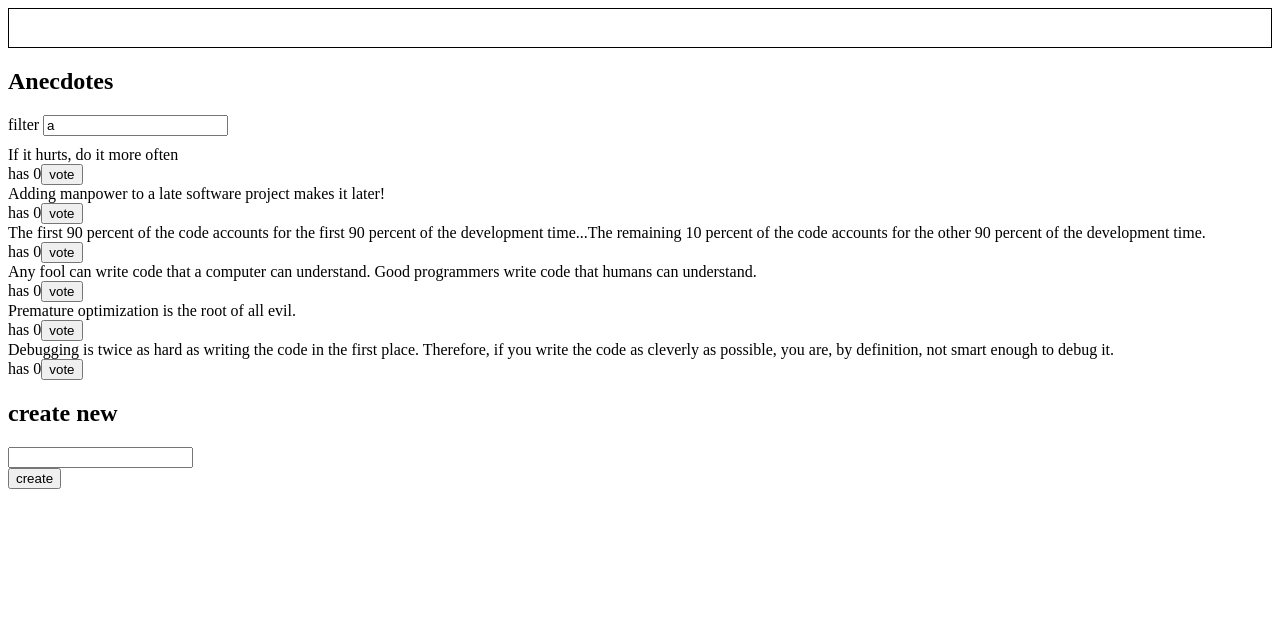
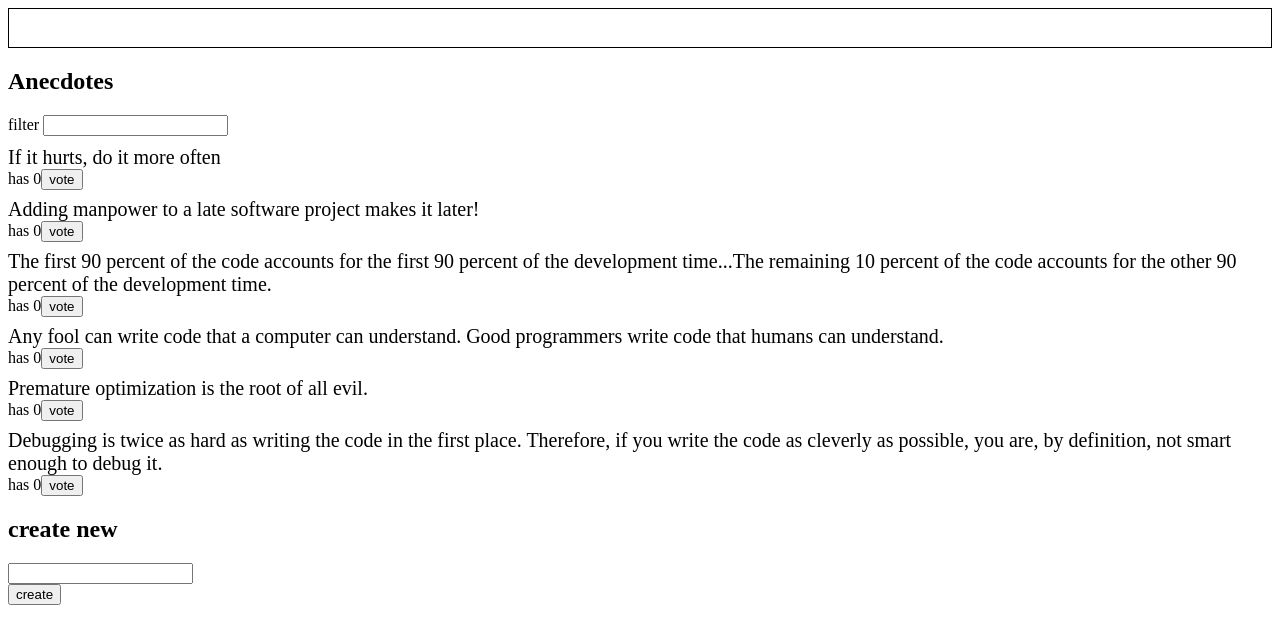
Before and after one commit to MDBoticano/fso-part6, a React (Create React App) app in the folder redux-anecdotes/: page / in a window 1280 px wide. Shown: the top 644 px of the page. Built offline with nearby package versions, Linux system fonts and the light colour scheme.

Commit message:
6.10*: Anecdotes filter functionality implemented

```diff
--- a/redux-anecdotes/src/components/AnecdotesList.js
+++ b/redux-anecdotes/src/components/AnecdotesList.js
@@ -4,8 +4,8 @@ import { createNotification, removeNotification } from '../reducers/notification
 
 const Anecdote = ({ content, votes, voteHandler, id }) => {
   return (
-    <div key={id}>
-      <div>
+    <div key={id} style={{ marginBottom: '.5rem' }}>
+      <div style={{ fontSize: '1.25rem' }}>
         {content}
       </div>
       <div>
@@ -19,7 +19,13 @@ const Anecdote = ({ content, votes, voteHandler, id }) => {
 }
 
 const AnecdotesList = ({ store }) => {
-  const anecdotes = store.getState().anecdotes
+  /* Filters Anecdotes based on filter state value */
+  const filterAnecdotes = (anecdotes, filterTerm) => {
+    const anecdotesCopy = [...anecdotes]
+    return anecdotesCopy.filter(anecdote => {
+      return anecdote.content.includes(filterTerm)}
+    )
+  }
 
   /* Sort anecdotes based on likes (descending) */
   const sortAnecdotes = (anecdotes) => {
@@ -27,7 +33,11 @@ const AnecdotesList = ({ store }) => {
     return anecdotesCopy.sort((a,b) => b.votes - a.votes)
   }
 
-  const sortedAnecdotes = sortAnecdotes(anecdotes)
+  const anecdotes = store.getState().anecdotes
+
+  const filteredAnecdotes = filterAnecdotes(anecdotes, store.getState().filter)
+
+  const sortedAnecdotes = sortAnecdotes(filteredAnecdotes)
 
   const voteHandler = (anecdote) => {
     store.dispatch(voteFor(anecdote.id))
--- a/redux-anecdotes/src/reducers/filterReducer.js
+++ b/redux-anecdotes/src/reducers/filterReducer.js
@@ -5,7 +5,7 @@ export const filterChange = (filter) => {
   }
 }
 
-const filterReducer = (state = 'a', action) => {
+const filterReducer = (state = '', action) => {
   switch (action.type) {
     case 'SET_FILTER':
       return action.filter
```
